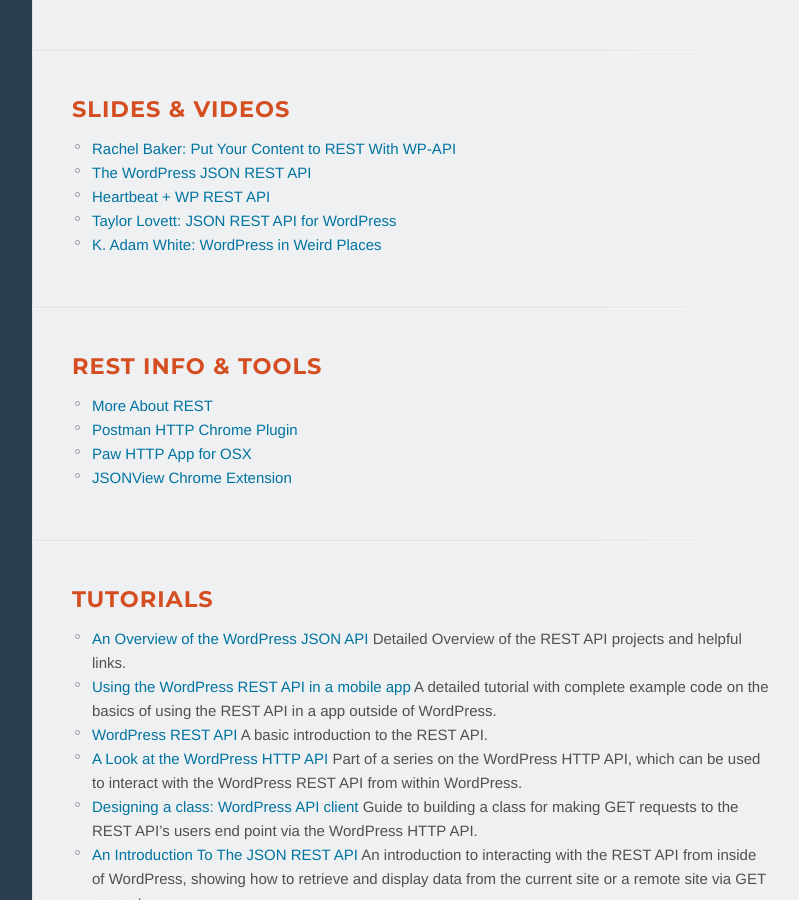
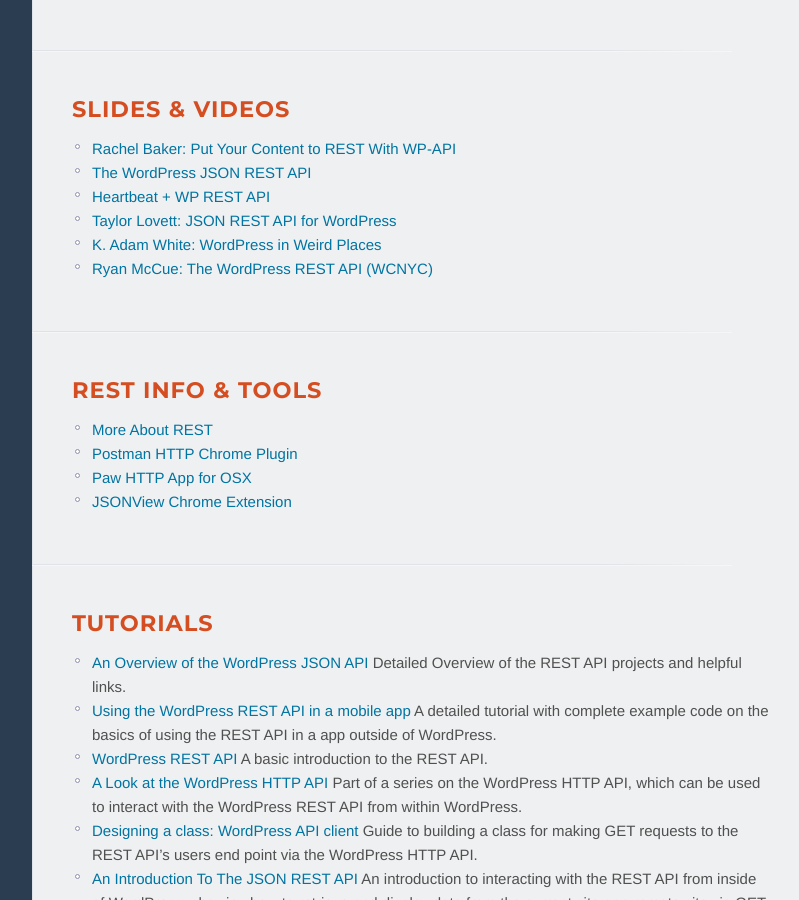
Before and after one commit to WP-API/WP-API.github.io, a Jekyll site: the page built from resources.md, in a window 1280 px wide and 900 px high, scrolled down 1060 px. Shown: the whole window, without its empty margins (198-997 px from the left). Built offline with Jekyll 4.4.1, drawn with Linux system fonts in a browser that asks for light colours; nearby versions of some CDN libraries.

Commit message:
Adding one more video to Slides & Videos
to avoid any problems, just going to upload resources a few at a time :)

```diff
--- a/resources.md
+++ b/resources.md
@@ -68,12 +68,14 @@
 * [Heartbeat + WP REST API][]
 * [Taylor Lovett: JSON REST API for WordPress][]
 * [K. Adam White: WordPress in Weird Places][]
+* [Ryan McCue: The WordPress REST API (WCNYC)][]
 
 [Rachel Baker: Put Your Content to REST With WP-API]: http://wordpress.tv/2014/07/06/rachel-baker-put-your-content-to-rest-with-wp-api/
 [The WordPress JSON REST API]: https://speakerdeck.com/rmccue/wcmke2014
 [Heartbeat + WP REST API]: http://www.getsource.net/wp-content/uploads/2014/08/WCNYC-Heartbeat.pdf
 [Taylor Lovett: JSON REST API for WordPress]: http://www.slideshare.net/tlovett1/json-rest-api-for-wordpress-39599181
 [K. Adam White: WordPress in Weird Places]: http://kadamwhite.github.io/talks/2014/wcsf-node-wp/#/
+[Ryan McCue: The WordPress REST API (WCNYC)]: https://wordpress.tv/2014/11/19/ryan-mccue-the-wordpress-rest-api/
 
 REST Info & Tools
 -----------------
```
